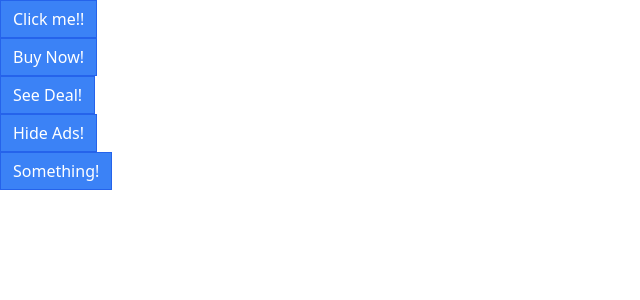
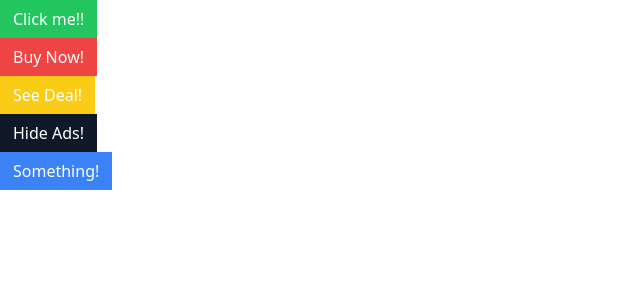
Before and after one commit to ingvillajimenez/comps, a React (Create React App) app: page / in a window 1280 px wide. Shown: the top 300 px of the page, without its empty margins (0-640 px from the left). Built offline with nearby package versions, Linux system fonts and the light colour scheme.

Commit message:
Building Some Variations

```diff
--- a/src/App.js
+++ b/src/App.js
@@ -4,7 +4,7 @@
   return (
     <div>
       <div>
-        <Button success primary rounded outline>
+        <Button success rounded outline>
           Click me!!
         </Button>
       </div>
@@ -22,7 +22,7 @@
         </Button>
       </div>
       <div>
-        <Button secondary rounded>
+        <Button primary rounded>
           Something!
         </Button>
       </div>
--- a/src/Button.js
+++ b/src/Button.js
@@ -1,12 +1,4 @@
 import className from "classnames";
-
-// example
-const finalClassName = className("px-1.5", {
-  "bg-blue-500": true,
-  "text-yellow-500": false,
-});
-
-console.log(finalClassName);
 
 function Button({
   children,
@@ -18,11 +10,15 @@
   outline,
   rounded,
 }) {
-  return (
-    <button className="px-3 py-1.5 border border-blue-600 bg-blue-500 text-white">
-      {children}
-    </button>
-  );
+  const classes = className("px-3 py-1.5 border", {
+    "border-blue-500 bg-blue-500 text-white": primary,
+    "border-gray-900 bg-gray-900 text-white": secondary,
+    "border-green-500 bg-green-500 text-white": success,
+    "border-yellow-400 bg-yellow-400 text-white": warning,
+    "border-red-500 bg-red-500 text-white": danger,
+  });
+
+  return <button className={classes}>{children}</button>;
 }
 
 Button.propTypes = {
```
